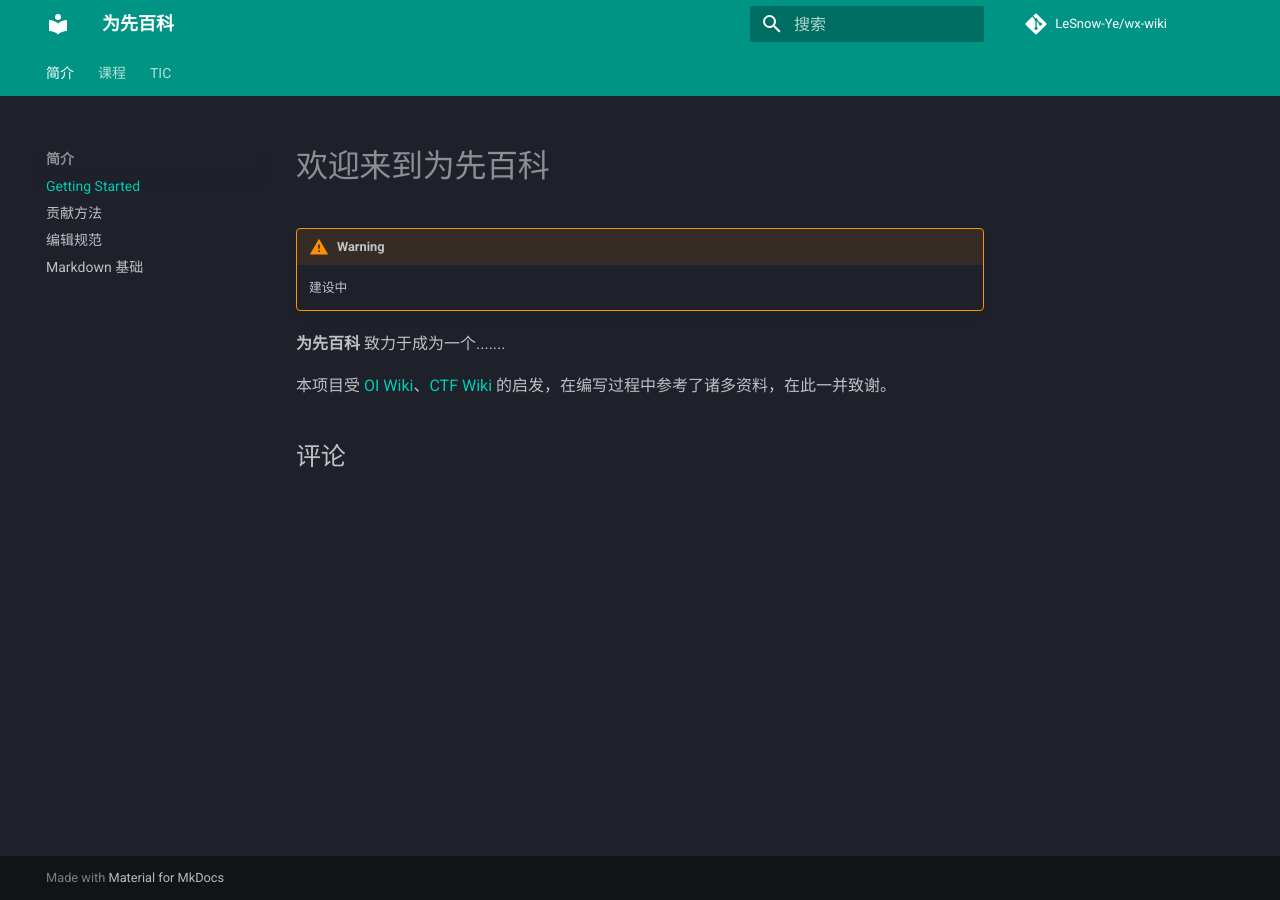
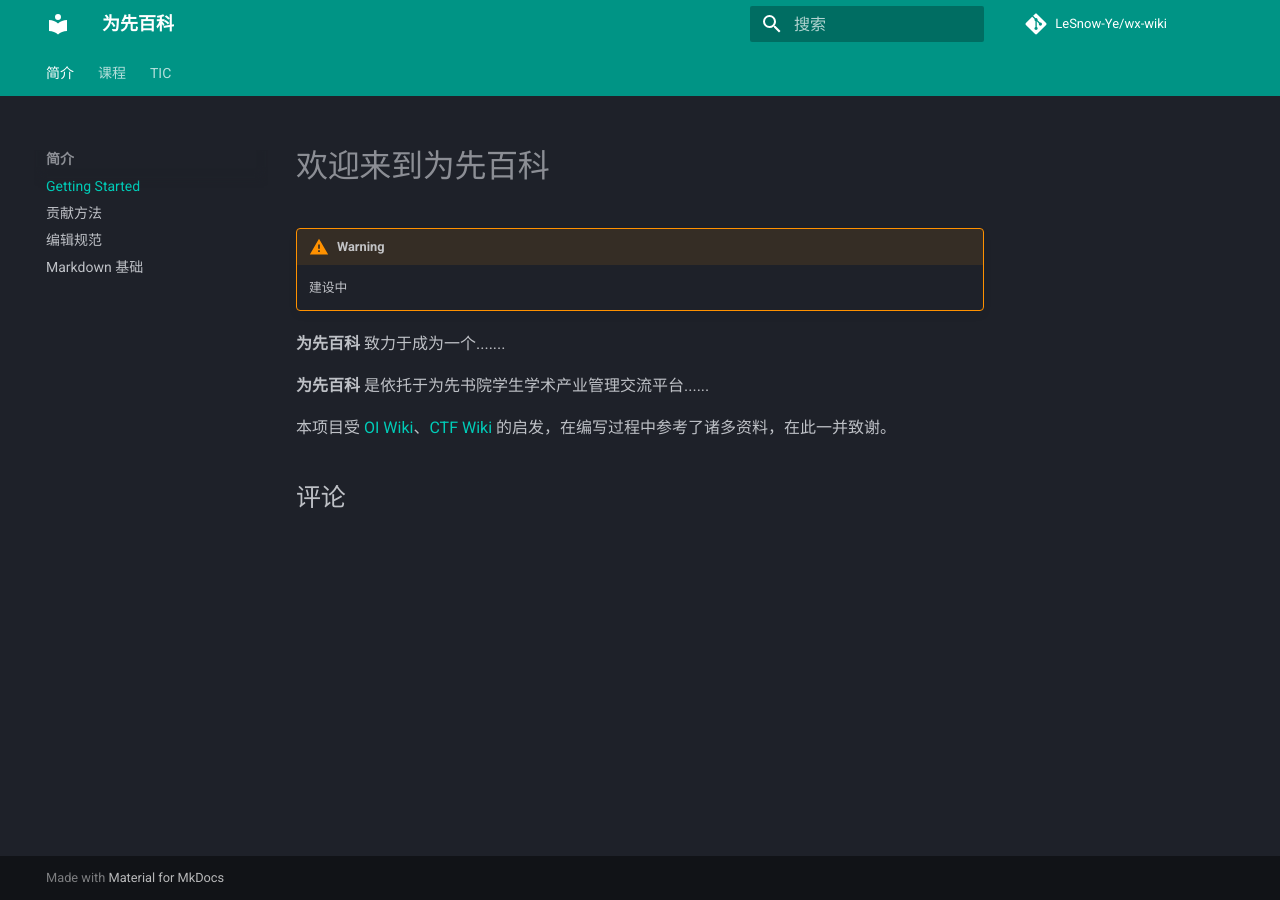
Before and after one commit to LeSnow-Ye/wx-wiki, an MkDocs documentation site: the page built from docs/index.md, in a window 1280 px wide. Built offline with MkDocs 1.6.1 and Material for MkDocs 9.7.7, drawn with Linux system fonts in a browser that asks for light colours; comment, search, counter and statistics services are not loaded.

Commit message:
Update index.md

```diff
--- a/docs/index.md
+++ b/docs/index.md
@@ -10,4 +10,6 @@ comments: true
 
 **为先百科** 致力于成为一个.......
 
+**为先百科** 是依托于为先书院学生学术产业管理交流平台......
+
 本项目受 [OI Wiki](https://oi-wiki.org/)、[CTF Wiki](https://ctf-wiki.org/) 的启发，在编写过程中参考了诸多资料，在此一并致谢。
```
